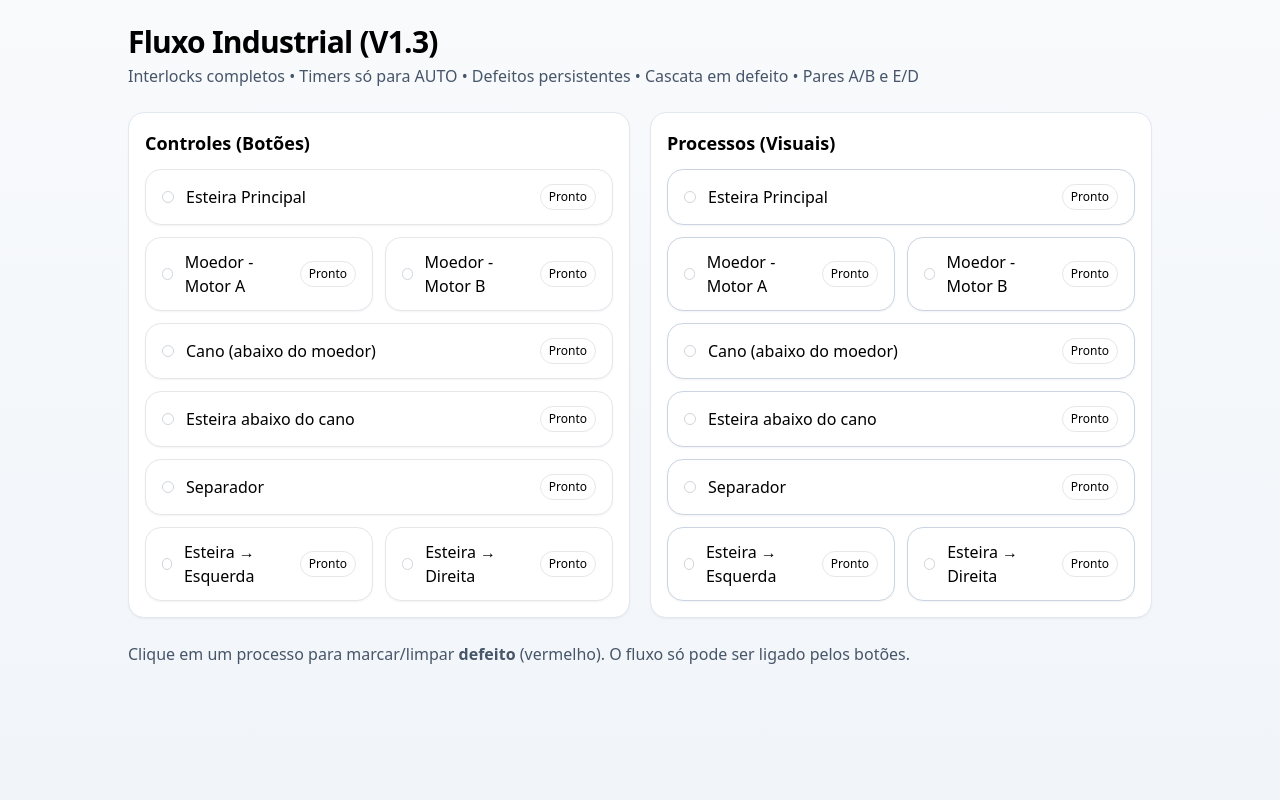
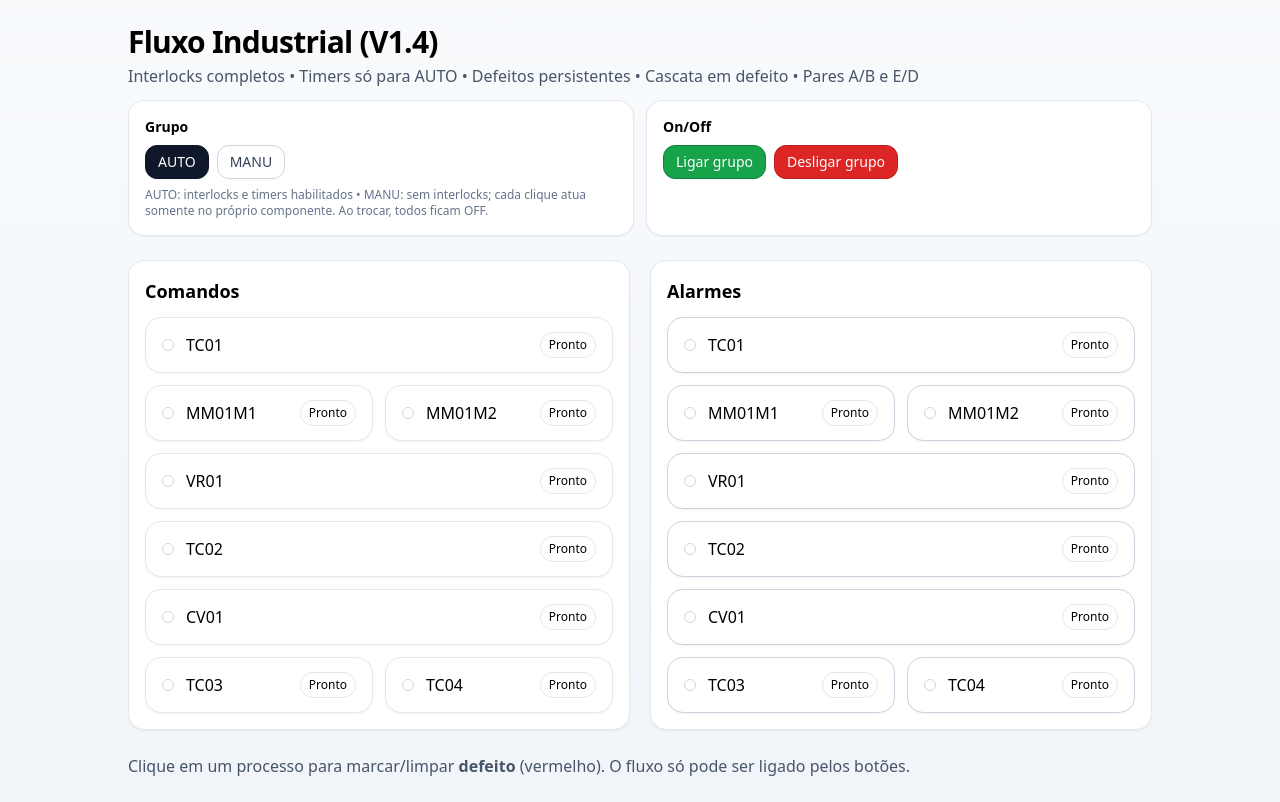
Before and after one commit to DidixDosMares/fluxo_industrial, a React (Create React App) app: page / in a window 1280 px wide. Built offline with nearby package versions, Linux system fonts and the light colour scheme.

Commit message:
v25.1.1-alpha

```diff
--- a/src/App.js
+++ b/src/App.js
@@ -1,10 +1,4 @@
 import React, { createContext, useContext, useEffect, useMemo, useRef, useState } from "react";
-
-/**
- * Fluxo industrial — V1.3
- * Fix: ao desligar a ESTEIRA DIREITA, a ESQUERDA não desliga imediatamente.
- *      Se a irmã estiver em AUTO, recebe timer de 15s; os processos acima continuam desligando.
- */
 
 // -----------------------------
 // Modelo de Estado
@@ -15,6 +9,11 @@ const MODE = {
   MANUAL: "manual",
   AUTO: "auto",
   DEFECT: "defect",
+};
+
+const GROUP_MODE = {
+  AUTO: "auto",
+  MANU: "manu",
 };
 
 const ORDER = [
@@ -29,14 +28,14 @@ const ORDER = [
 ];
 
 const LABELS = {
-  esteiraMain: "Esteira Principal",
-  moedorMotorA: "Moedor - Motor A",
-  moedorMotorB: "Moedor - Motor B",
-  canoUnderMotor: "Cano (abaixo do moedor)",
-  esteiraUnderCano: "Esteira abaixo do cano",
-  separador: "Separador",
-  esteiraEsquerda: "Esteira → Esquerda",
-  esteiraDireita: "Esteira → Direita",
+  esteiraMain: "TC01",
+  moedorMotorA: "MM01M1",
+  moedorMotorB: "MM01M2",
+  canoUnderMotor: "VR01",
+  esteiraUnderCano: "TC02",
+  separador: "CV01",
+  esteiraEsquerda: "TC03",
+  esteiraDireita: "TC04",
 };
 
 // -----------------------------
@@ -54,11 +53,18 @@ function makeInitialState() {
 function SystemProvider({ children }) {
   const [state, setState] = useState(makeInitialState());
   const [timers, setTimers] = useState({}); // { [unitKey]: secondsRemaining }
+  const [groupMode, setGroupMode] = useState(GROUP_MODE.AUTO); // Grupo AUTO/MANU
 
-  useInterlocks(state, setState, timers, setTimers);
+  useInterlocks(state, setState, timers, setTimers, groupMode);
 
-  const actions = useMemo(() => createActions(state, setState, timers, setTimers), [state, timers]);
-  const value = useMemo(() => ({ state, actions, timers }), [state, actions, timers]);
+  const actions = useMemo(
+    () => createActions(state, setState, timers, setTimers, groupMode, setGroupMode),
+    [state, timers, groupMode]
+  );
+  const value = useMemo(
+    () => ({ state, actions, timers, groupMode }),
+    [state, actions, timers, groupMode]
+  );
   return <SystemContext.Provider value={value}>{children}</SystemContext.Provider>;
 }
 
@@ -101,10 +107,10 @@ function immediateDownstream(key) {
 }
 
 // -----------------------------
-// Ações (cliques)
+// Ações (cliques) + Grupo
 // -----------------------------
 
-function createActions(state, setState, timers, setTimers) {
+function createActions(state, setState, timers, setTimers, groupMode, setGroupMode) {
   const isOn = (k) => isOnMode(state[k]);
   const isDefect = (k) => state[k] === MODE.DEFECT;
 
@@ -123,8 +129,9 @@ function createActions(state, setState, timers, setTimers) {
     });
   const clearTimer = (key) => setTimers((t) => { const n = { ...t }; delete n[key]; return n; });
   const clearTimersFor = (keys) => setTimers((t) => { const n = { ...t }; keys.forEach((k) => delete n[k]); return n; });
+  const clearAllTimers = () => setTimers({});
 
-  // Bloqueios
+  // Interlock helpers (AUTO)
   const hasDefectBelow = (key) => downstreamOf(key).some((k) => isDefect(k));
   const hasSiblingDefectBlockException = (key) => key === FINAL_LEFT || key === FINAL_RIGHT;
 
@@ -138,12 +145,18 @@ function createActions(state, setState, timers, setTimers) {
     return updates;
   };
 
-  const cancelTimersDownstream = (key) => {
-    const ds = downstreamOf(key);
-    clearTimersFor(ds);
+  // força AUTO em toda a cadeia a jusante (exceto DEFECT)
+  const forceAutoDownstream = (key) => {
+    const updates = {};
+    for (const k of downstreamOf(key)) {
+      if (state[k] !== MODE.DEFECT) updates[k] = MODE.AUTO;
+    }
+    return updates;
   };
 
-  // Desliga SOMENTE ACIMA (exclui a irmã de esteira final) — FIX V1.3
+  const cancelTimersDownstream = (key) => clearTimersFor(downstreamOf(key));
+
+  // Desliga SOMENTE ACIMA (exclui a irmã de esteira final)
   const offAboveImmediate = (key) => {
     const updates = {};
     for (const k of upstreamOf(key)) {
@@ -161,7 +174,87 @@ function createActions(state, setState, timers, setTimers) {
     if (next.length) addTimers(next);
   };
 
+  // ---------- Grupo: mudar AUTO/MANU (todos OFF) ----------
+  const setGroupModeAllOff = (nextMode) => {
+    setGroupMode(nextMode);
+    clearAllTimers();
+    setState((s) => {
+      const n = { ...s };
+      ORDER.forEach((k) => {
+        if (n[k] !== MODE.DEFECT) n[k] = MODE.OFF; // mantém defeitos
+      });
+      return n;
+    });
+  };
+
+  // ---------- Grupo: Ligar / Desligar (requer AUTO) ----------
+  const groupPowerOn = () => {
+    // só faz sentido com interlocks
+    if (groupMode !== GROUP_MODE.AUTO) return;
+    // não liga se houver defeito a jusante (comportamento consistente com clique de TC01)
+    if (hasDefectBelow("esteiraMain")) return;
+
+    const updates = {
+      ...forceAutoDownstream("esteiraMain"),
+      esteiraMain: MODE.MANUAL,
+    };
+    // limpa timers pendentes e aplica
+    cancelTimersDownstream("esteiraMain");
+    clearTimer("esteiraMain");
+    bulk(updates);
+  };
+
+  const groupPowerOff = () => {
+    if (groupMode !== GROUP_MODE.AUTO) return;
+
+    // coloca cadeia a jusante em AUTO (para receber timers de desligamento)
+    const dsAuto = forceAutoDownstream("esteiraMain");
+
+    // desliga TC01 e agenda A/B imediatamente; o resto da cascata ocorre nos hooks
+    setState((s) => ({ ...s, ...dsAuto, esteiraMain: MODE.OFF }));
+    const first = immediateDownstream("esteiraMain").filter(
+      (k) => dsAuto[k] === MODE.AUTO || state[k] === MODE.AUTO
+    );
+    if (first.length) addTimers(first);
+    clearTimer("esteiraMain");
+  };
+
+  // ---------- Clique de botão por unidade ----------
+  // MANU: sem interlocks — com exceção dos moedores: ligar um liga os dois
+  const clickManualOnly = (key) => {
+    if (isDefect(key)) return;
+
+    if (key === "moedorMotorA" || key === "moedorMotorB") {
+      const self = key;
+      const other = key === "moedorMotorA" ? "moedorMotorB" : "moedorMotorA";
+      setState((s) => {
+        const nextSelf = s[self] === MODE.MANUAL ? MODE.OFF : MODE.MANUAL;
+        // ao LIGAR um moedor manualmente, liga também o outro
+        if (nextSelf === MODE.MANUAL) {
+          return { ...s, [self]: MODE.MANUAL, [other]: MODE.MANUAL };
+        }
+        // ao desligar, somente o clicado
+        return { ...s, [self]: MODE.OFF };
+      });
+      clearTimer(key);
+      return;
+    }
+
+    // Demais estágios: apenas alterna o próprio
+    setState((s) => {
+      const cur = s[key];
+      const next = cur === MODE.MANUAL ? MODE.OFF : MODE.MANUAL;
+      return { ...s, [key]: next };
+    });
+    clearTimer(key);
+  };
+
   const clickButton = (key) => {
+    if (groupMode === GROUP_MODE.MANU) {
+      return clickManualOnly(key);
+    }
+
+    // --- AUTO (comportamento interlock original)
     if (isDefect(key)) return;
 
     if (!isOn(key)) {
@@ -184,9 +277,6 @@ function createActions(state, setState, timers, setTimers) {
     }
 
     if (key === "moedorMotorA" || key === "moedorMotorB") {
-      const other = key === "moedorMotorA" ? "moedorMotorB" : "moedorMotorA";
-      if (!isOn(key) && isDefect(other)) return;
-
       const anyOn = isOn("moedorMotorA") || isOn("moedorMotorB");
       if (anyOn) {
         bulk({ moedorMotorA: MODE.OFF, moedorMotorB: MODE.OFF });
@@ -195,7 +285,11 @@ function createActions(state, setState, timers, setTimers) {
         offAboveImmediate("moedorMotorA");
         scheduleNextDownstream("moedorMotorA");
       } else {
-        bulk({ ...autoDownstreamAll("moedorMotorA"), moedorMotorA: MODE.MANUAL, moedorMotorB: MODE.MANUAL });
+        bulk({
+          ...autoDownstreamAll("moedorMotorA"),
+          moedorMotorA: MODE.MANUAL,
+          moedorMotorB: MODE.MANUAL,
+        });
         clearTimer("moedorMotorA");
         clearTimer("moedorMotorB");
         cancelTimersDownstream("moedorMotorA");
@@ -229,7 +323,7 @@ function createActions(state, setState, timers, setTimers) {
           if (state[sibling] === MODE.AUTO && !n[sibling]) n[sibling] = 15;
           return n;
         });
-        offAboveImmediate(key); // não derruba a irmã (fix)
+        offAboveImmediate(key); // não derruba a irmã
       } else {
         setMode(key, MODE.MANUAL);
         clearTimer(key);
@@ -248,7 +342,6 @@ function createActions(state, setState, timers, setTimers) {
       clearTimer(key);
       cancelTimersDownstream(key);
     }
-    return;
   };
 
   const toggleDefect = (key) => {
@@ -259,12 +352,12 @@ function createActions(state, setState, timers, setTimers) {
     }
 
     const wasOn = cur === MODE.MANUAL || cur === MODE.AUTO;
-    if (wasOn) {
+    if (wasOn && groupMode === GROUP_MODE.AUTO) {
       const nexts = immediateDownstream(key).filter((k) => state[k] === MODE.AUTO);
       if (nexts.length) addTimers(nexts);
     }
 
-    if (key === "moedorMotorA" || key === "moedorMotorB") {
+    if (groupMode === GROUP_MODE.AUTO && (key === "moedorMotorA" || key === "moedorMotorB")) {
       const other = key === "moedorMotorA" ? "moedorMotorB" : "moedorMotorA";
       if (state[other] !== MODE.DEFECT) {
         setMode(other, MODE.OFF);
@@ -272,33 +365,45 @@ function createActions(state, setState, timers, setTimers) {
       }
     }
 
-    offAboveImmediate(key);
+    if (groupMode === GROUP_MODE.AUTO) {
+      offAboveImmediate(key);
+    }
     clearTimer(key);
     setMode(key, MODE.DEFECT);
   };
 
-  return { clickButton, toggleDefect };
+  return {
+    clickButton,
+    toggleDefect,
+    setGroupModeAllOff,
+    groupPowerOn,
+    groupPowerOff,
+  };
 }
 
 // -----------------------------
 // Hook de Intertravamentos
 // -----------------------------
 
-function useInterlocks(state, setState, timers, setTimers) {
+function useInterlocks(state, setState, timers, setTimers, groupMode) {
+  const interlocksEnabled = groupMode === GROUP_MODE.AUTO;
+
   // Espelhamento dos moedores (sem defeito)
   useEffect(() => {
+    if (!interlocksEnabled) return;
     const a = state.moedorMotorA;
     const b = state.moedorMotorB;
     if (a === MODE.DEFECT || b === MODE.DEFECT) return;
     if (a !== b) {
-      const next = a === MODE.MANUAL || b === MODE.MANUAL
-        ? MODE.MANUAL
-        : a === MODE.AUTO || b === MODE.AUTO
-        ? MODE.AUTO
-        : MODE.OFF;
+      const next =
+        a === MODE.MANUAL || b === MODE.MANUAL
+          ? MODE.MANUAL
+          : a === MODE.AUTO || b === MODE.AUTO
+          ? MODE.AUTO
+          : MODE.OFF;
       setState((s) => ({ ...s, moedorMotorA: next, moedorMotorB: next }));
     }
-  }, [state.moedorMotorA, state.moedorMotorB, setState]);
+  }, [interlocksEnabled, state.moedorMotorA, state.moedorMotorB, setState]);
 
   // Tick de timers (1s)
   useEffect(() => {
@@ -331,7 +436,7 @@ function useInterlocks(state, setState, timers, setTimers) {
     return () => clearInterval(id);
   }, [timers, setTimers, setState]);
 
-  // Limpa qualquer timer ativo de peças que estejam OFF ou DEFECT
+  // Limpa timers de peças OFF/DEFECT
   useEffect(() => {
     setTimers((t) => {
       const n = { ...t };
@@ -346,9 +451,14 @@ function useInterlocks(state, setState, timers, setTimers) {
     });
   }, [state, setTimers]);
 
-  // Agendamento baseado em transições ON→OFF
+  // Agendamento baseado em transições ON→OFF (somente com interlocks habilitados)
   const prevRef = useRef(state);
   useEffect(() => {
+    if (!interlocksEnabled) {
+      prevRef.current = state;
+      return;
+    }
+
     const prev = prevRef.current;
     const wasOn = (k) => isOnMode(prev[k]);
     const isOffNow = (k) => state[k] === MODE.OFF;
@@ -357,7 +467,9 @@ function useInterlocks(state, setState, timers, setTimers) {
       if (wasOn(k) && isOffNow(k)) {
         if (k === "moedorMotorA" || k === "moedorMotorB") {
           if (state.moedorMotorA === MODE.OFF && state.moedorMotorB === MODE.OFF) {
-            setTimers((t) => (state.canoUnderMotor === MODE.AUTO && !t.canoUnderMotor ? { ...t, canoUnderMotor: 15 } : t));
+            setTimers((t) =>
+              state.canoUnderMotor === MODE.AUTO && !t.canoUnderMotor ? { ...t, canoUnderMotor: 15 } : t
+            );
           }
           return;
         }
@@ -374,9 +486,7 @@ function useInterlocks(state, setState, timers, setTimers) {
         if (nexts.length) {
           setTimers((t) => {
             const add = { ...t };
-            nexts.forEach((d) => {
-              if (!add[d]) add[d] = 15;
-            });
+            nexts.forEach((d) => { if (!add[d]) add[d] = 15; });
             return add;
           });
         }
@@ -385,7 +495,7 @@ function useInterlocks(state, setState, timers, setTimers) {
 
     ORDER.forEach(scheduleIfTurnedOff);
     prevRef.current = state;
-  }, [state, setTimers]);
+  }, [interlocksEnabled, state, setTimers]);
 }
 
 // -----------------------------
@@ -463,7 +573,12 @@ function ToggleButton({ unitKey }) {
   const disabled = mode === MODE.DEFECT;
 
   return (
-    <button onClick={() => actions.clickButton(unitKey)} className={buttonClasses(mode, disabled)} aria-pressed={mode === MODE.MANUAL || mode === MODE.AUTO} aria-disabled={disabled}>
+    <button
+      onClick={() => actions.clickButton(unitKey)}
+      className={buttonClasses(mode, disabled)}
+      aria-pressed={mode === MODE.MANUAL || mode === MODE.AUTO}
+      aria-disabled={disabled}
+    >
       <div className="flex items-center gap-3">
         <StatusDot mode={mode} />
         <span className="font-medium">{LABELS[unitKey]}</span>
@@ -485,7 +600,12 @@ function ProcessBadge({ unitKey }) {
   const mode = state[unitKey];
 
   return (
-    <div role="button" onClick={() => actions.toggleDefect(unitKey)} className={badgeClasses(mode)} title={mode === MODE.DEFECT ? "Clique para limpar defeito" : "Clique para marcar defeito"}>
+    <div
+      role="button"
+      onClick={() => actions.toggleDefect(unitKey)}
+      className={badgeClasses(mode)}
+      title={mode === MODE.DEFECT ? "Clique para limpar defeito" : "Clique para marcar defeito"}
+    >
       <div className="flex items-center gap-3">
         <StatusDot mode={mode} />
         <span className="font-medium">{LABELS[unitKey]}</span>
@@ -517,8 +637,8 @@ function ControlsList() {
       <ToggleButton unitKey="separador" />
 
       <div className="grid grid-cols-1 sm:grid-cols-2 gap-3">
-        <ToggleButton unitKey={FINAL_LEFT} />
-        <ToggleButton unitKey={FINAL_RIGHT} />
+        <ToggleButton unitKey="esteiraEsquerda" />
+        <ToggleButton unitKey="esteiraDireita" />
       </div>
     </div>
   );
@@ -539,9 +659,93 @@ function VisualList() {
       <ProcessBadge unitKey="separador" />
 
       <div className="grid grid-cols-1 sm:grid-cols-2 gap-3">
-        <ProcessBadge unitKey={FINAL_LEFT} />
-        <ProcessBadge unitKey={FINAL_RIGHT} />
+        <ProcessBadge unitKey="esteiraEsquerda" />
+        <ProcessBadge unitKey="esteiraDireita" />
       </div>
+    </div>
+  );
+}
+
+// -----------------------------
+// Seletor de Grupo (AUTO / MANU) + On/Off
+// -----------------------------
+
+function GroupSelector() {
+  const { groupMode, actions } = useSystem();
+  const isAuto = groupMode === GROUP_MODE.AUTO;
+
+  return (
+    <div className="bg-white rounded-2xl border border-slate-200 shadow-sm p-4">
+      <h3 className="text-sm font-semibold mb-2">Grupo</h3>
+      <div className="flex gap-2">
+        <button
+          type="button"
+          aria-pressed={isAuto}
+          onClick={() => actions.setGroupModeAllOff(GROUP_MODE.AUTO)}
+          className={[
+            "px-3 py-1.5 rounded-xl border text-sm transition",
+            isAuto ? "bg-slate-900 text-white border-slate-900 shadow-sm" : "bg-white text-slate-700 border-slate-300 hover:bg-slate-50"
+          ].join(" ")}
+        >
+          AUTO
+        </button>
+        <button
+          type="button"
+          aria-pressed={!isAuto}
+          onClick={() => actions.setGroupModeAllOff(GROUP_MODE.MANU)}
+          className={[
+            "px-3 py-1.5 rounded-xl border text-sm transition",
+            !isAuto ? "bg-slate-900 text-white border-slate-900 shadow-sm" : "bg-white text-slate-700 border-slate-300 hover:bg-slate-50"
+          ].join(" ")}
+        >
+          MANU
+        </button>
+      </div>
+      <p className="text-xs text-slate-500 mt-2">
+        AUTO: interlocks e timers habilitados • MANU: sem interlocks; cada clique atua somente no próprio componente. Ao trocar, todos ficam OFF.
+      </p>
+    </div>
+  );
+}
+
+function GroupPowerBox() {
+  const { actions, groupMode } = useSystem();
+  const disabled = groupMode !== GROUP_MODE.AUTO;
+
+  return (
+    <div className="bg-white rounded-2xl border border-slate-200 shadow-sm p-4">
+      <h3 className="text-sm font-semibold mb-2">On/Off</h3>
+      <div className="flex gap-2">
+        <button
+          type="button"
+          onClick={actions.groupPowerOn}
+          disabled={disabled}
+          className={[
+            "px-3 py-1.5 rounded-xl border text-sm transition",
+            disabled ? "bg-white text-slate-400 border-slate-200 cursor-not-allowed"
+                     : "bg-green-600 text-white border-green-700 hover:bg-green-700"
+          ].join(" ")}
+        >
+          Ligar grupo
+        </button>
+        <button
+          type="button"
+          onClick={actions.groupPowerOff}
+          disabled={disabled}
+          className={[
+            "px-3 py-1.5 rounded-xl border text-sm transition",
+            disabled ? "bg-white text-slate-400 border-slate-200 cursor-not-allowed"
+                     : "bg-red-600 text-white border-red-700 hover:bg-red-700"
+          ].join(" ")}
+        >
+          Desligar grupo
+        </button>
+      </div>
+      {disabled && (
+        <p className="text-[11px] text-slate-500 mt-2">
+          Disponível apenas quando o Grupo estiver em <strong>AUTO</strong>.
+        </p>
+      )}
     </div>
   );
 }
@@ -556,21 +760,29 @@ export default function IndustrialFlowPanel() {
       <div className="min-h-screen w-full bg-gradient-to-b from-slate-50 to-slate-100 p-6">
         <main className="mx-auto max-w-5xl">
           <header className="mb-6">
-            <h1 className="text-2xl md:text-3xl font-bold tracking-tight">Fluxo Industrial (V1.3)</h1>
+            <h1 className="text-2xl md:text-3xl font-bold tracking-tight">Fluxo Industrial (V1.4)</h1>
             <p className="text-slate-600 mt-1">Interlocks completos • Timers só para AUTO • Defeitos persistentes • Cascata em defeito • Pares A/B e E/D</p>
+
+            {/* Grupo + On/Off lado a lado */}
+            <div className="grid grid-cols-1 md:grid-cols-2 gap-3 mt-3">
+              <GroupSelector />
+              <GroupPowerBox />
+            </div>
           </header>
 
           <section className="grid grid-cols-1 md:grid-cols-2 gap-5 items-start">
-            <Card title="Controles (Botões)">
+            <Card title="Comandos">
               <ControlsList />
             </Card>
 
-            <Card title="Processos (Visuais)">
+            <Card title="Alarmes">
               <VisualList />
             </Card>
           </section>
 
-          <p className="text-slate-600 mt-6">Clique em um processo para marcar/limpar <strong>defeito</strong> (vermelho). O fluxo só pode ser ligado pelos botões.</p>
+          <p className="text-slate-600 mt-6">
+            Clique em um processo para marcar/limpar <strong>defeito</strong> (vermelho). O fluxo só pode ser ligado pelos botões.
+          </p>
         </main>
       </div>
     </SystemProvider>
```
